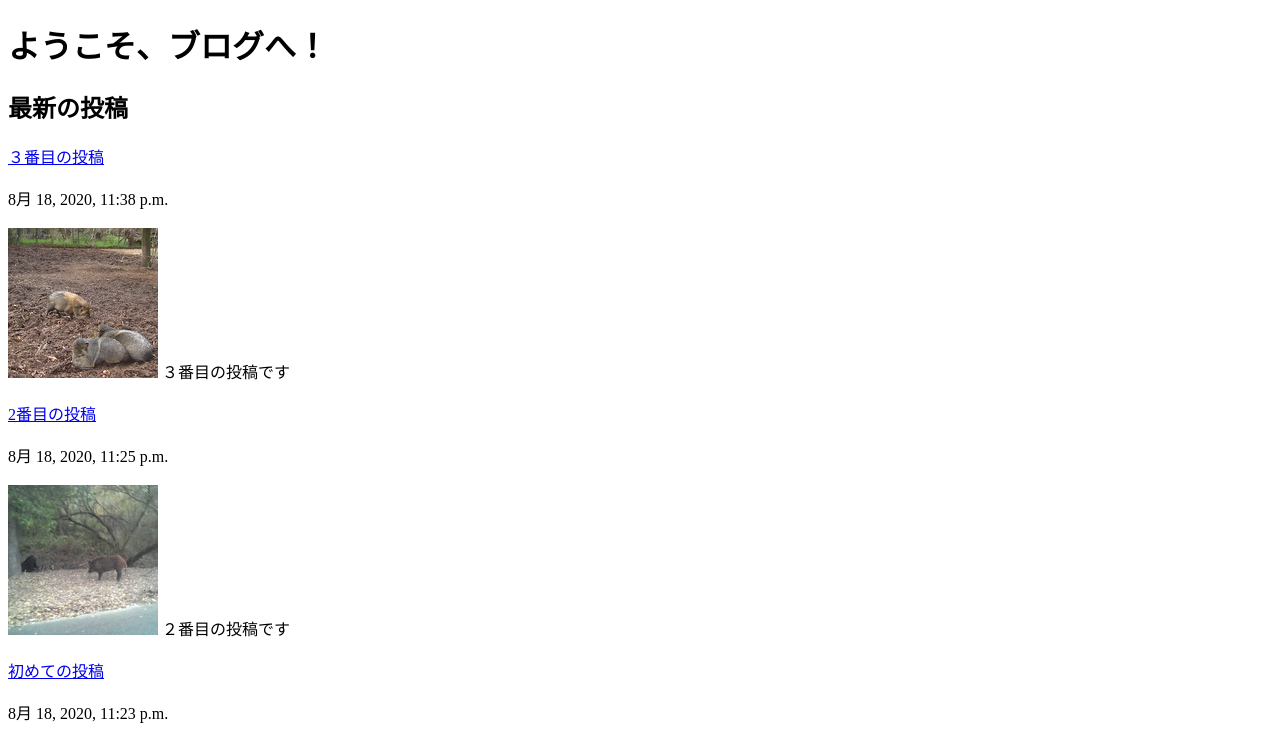
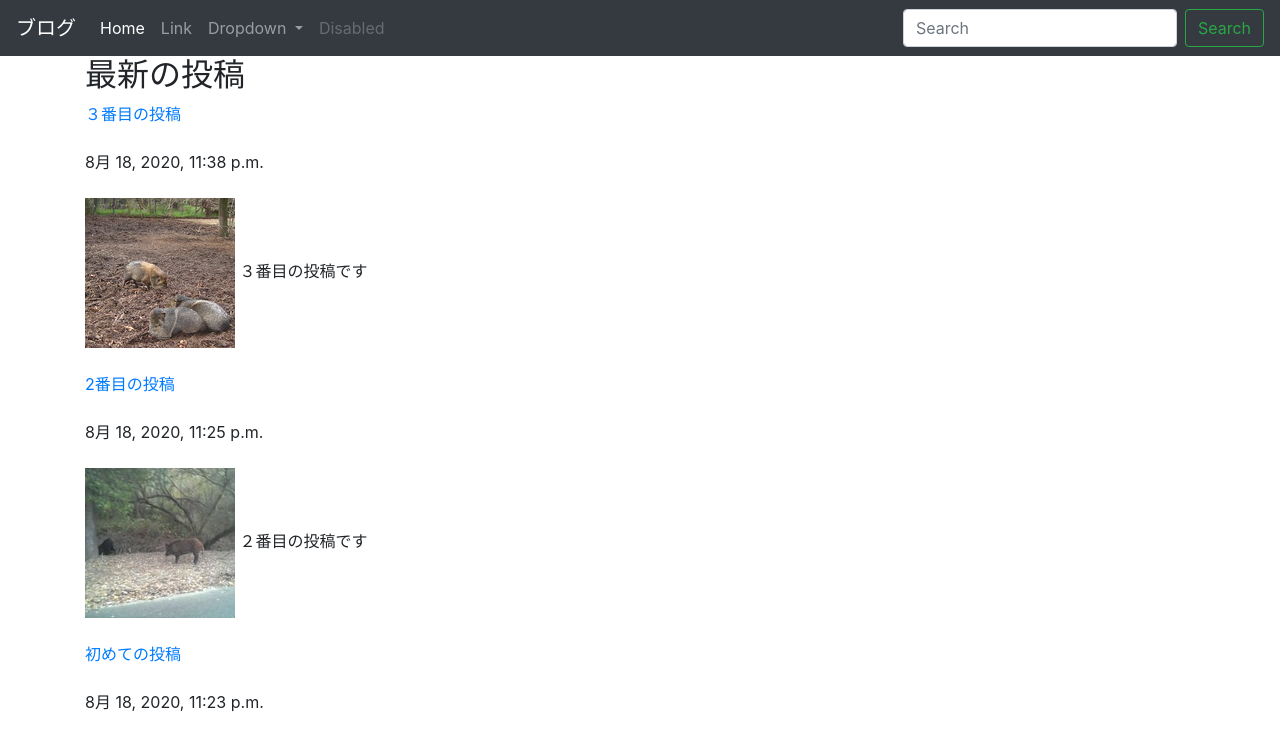
Before and after one commit to loak155/myblogapp, a Django app: page /posts/ in a window 1280 px wide. Shown: the top 735 px of the page. Run offline with Django 3.2, Linux system fonts and the light colour scheme; data comes from the database, SQL or seed files in the repository; some libraries are stand-ins or nearby versions.

Commit message:
bootstrapの適用

```diff
--- a/posts/templates/posts/index.html
+++ b/posts/templates/posts/index.html
@@ -1,11 +1,51 @@
 <!DOCTYPE html>
-<html lang="ja-jp"></html>
+<html lang="ja-jp">
 <head>
     <title>投稿一覧</title>
+    <meta charset="utf-8">
+    <meta name="viewport" content="width=device-width, initial-scale=1, shrink-to-fit=no">
+    <link rel="stylesheet" href="https://stackpath.bootstrapcdn.com/bootstrap/4.5.2/css/bootstrap.min.css" integrity="sha384-JcKb8q3iqJ61gNV9KGb8thSsNjpSL0n8PARn9HuZOnIxN0hoP+VmmDGMN5t9UJ0Z" crossorigin="anonymous">
 </head>
 <body>
-    <h1>ようこそ、ブログへ！</h1>
 
+    <nav class="navbar navbar-expand-lg navbar-dark bg-dark">
+        <a class="navbar-brand" href="#">ブログ</a>
+        <button class="navbar-toggler" type="button" data-toggle="collapse" data-target="#navbarSupportedContent" aria-controls="navbarSupportedContent" aria-expanded="false" aria-label="Toggle navigation">
+          <span class="navbar-toggler-icon"></span>
+        </button>
+
+        <div class="collapse navbar-collapse" id="navbarSupportedContent">
+          <ul class="navbar-nav mr-auto">
+            <li class="nav-item active">
+              <a class="nav-link" href="#">Home <span class="sr-only">(current)</span></a>
+            </li>
+            <li class="nav-item">
+              <a class="nav-link" href="#">Link</a>
+            </li>
+            <li class="nav-item dropdown">
+              <a class="nav-link dropdown-toggle" href="#" id="navbarDropdown" role="button" data-toggle="dropdown" aria-haspopup="true" aria-expanded="false">
+                Dropdown
+              </a>
+              <div class="dropdown-menu" aria-labelledby="navbarDropdown">
+                <a class="dropdown-item" href="#">Action</a>
+                <a class="dropdown-item" href="#">Another action</a>
+                <div class="dropdown-divider"></div>
+                <a class="dropdown-item" href="#">Something else here</a>
+              </div>
+            </li>
+            <li class="nav-item">
+              <a class="nav-link disabled" href="#" tabindex="-1" aria-disabled="true">Disabled</a>
+            </li>
+          </ul>
+          <form class="form-inline my-2 my-lg-0">
+            <input class="form-control mr-sm-2" type="search" placeholder="Search" aria-label="Search">
+            <button class="btn btn-outline-success my-2 my-sm-0" type="submit">Search</button>
+          </form>
+        </div>
+      </nav>
+
+    <div class="container">
+        <!-- <h1>ようこそ、ブログへ！</h1> -->
         <h2>最新の投稿</h2>
 
         {% for post in posts.all %}
@@ -17,4 +57,10 @@
             {{ post.summary }}
             <br><br>
         {% endfor %}
+
+        <script src="https://code.jquery.com/jquery-3.5.1.slim.min.js" integrity="sha384-DfXdz2htPH0lsSSs5nCTpuj/zy4C+OGpamoFVy38MVBnE+IbbVYUew+OrCXaRkfj" crossorigin="anonymous"></script>
+        <script src="https://cdn.jsdelivr.net/npm/popper.js@1.16.1/dist/umd/popper.min.js" integrity="sha384-9/reFTGAW83EW2RDu2S0VKaIzap3H66lZH81PoYlFhbGU+6BZp6G7niu735Sk7lN" crossorigin="anonymous"></script>
+        <script src="https://stackpath.bootstrapcdn.com/bootstrap/4.5.2/js/bootstrap.min.js" integrity="sha384-B4gt1jrGC7Jh4AgTPSdUtOBvfO8shuf57BaghqFfPlYxofvL8/KUEfYiJOMMV+rV" crossorigin="anonymous"></script>
+    </div>
 </body>
+</html>
```
Lines whose indentation alone changed are shown as unchanged.
